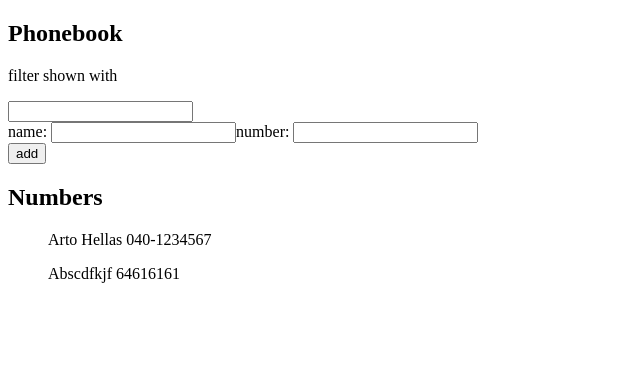
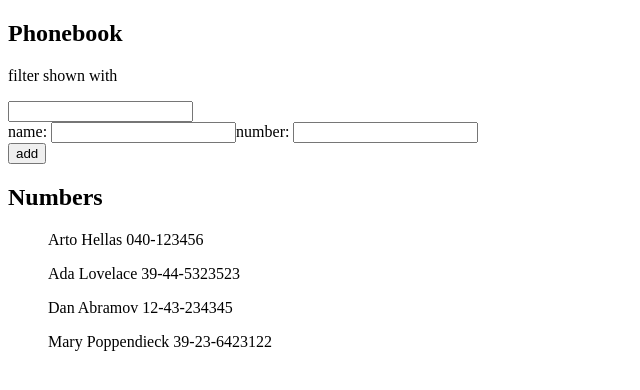
Before and after one commit to Saibot101/part2_fullstackopen, a React (Create React App) app in the folder part2/: page / in a window 1280 px wide. Shown: the top 390 px of the page, without its empty margins (0-640 px from the left). Built offline with nearby package versions, Linux system fonts and the light colour scheme; data requests are answered from the project's data file.

Commit message:
Part_2c Part1 finished

```diff
--- /dev/null
+++ b/part2/db.json
@@ -0,0 +1,24 @@
+{
+  "persons":[
+    {
+      "name": "Arto Hellas",
+      "number": "040-123456",
+      "id": 1
+    },
+    {
+      "name": "Ada Lovelace",
+      "number": "39-44-5323523",
+      "id": 2
+    },
+    {
+      "name": "Dan Abramov",
+      "number": "12-43-234345",
+      "id": 3
+    },
+    {
+      "name": "Mary Poppendieck",
+      "number": "39-23-6423122",
+      "id": 4
+    }
+  ]
+}
--- /dev/null
+++ b/part2/src/components/App.js
@@ -0,0 +1,96 @@
+import React, { useState, useEffect } from 'react'
+import axios from 'axios'
+import Note from './Note'
+
+const App = () => {
+    const [ persons, setPersons] = useState([
+    ]);
+    const [ newName, setNewName ] = useState('');
+    const [newNumber, setNewNumber] = useState('');
+    const [showPersons, setPersonsShow] = useState(true);
+    const [search, setSearch] = useState('');
+
+    useEffect(() => {
+        axios.get('http://localhost:3001/persons')
+            .then(response => {
+                setPersons(response.data)
+            })
+    }, [])
+
+    const addName = (event) => {
+        event.preventDefault();
+
+
+        for( let i = 0; i<persons.length;i++){
+            if (persons[i].name === newName || persons[i].number === newNumber){
+                window.alert(`${newName} or ${newNumber} is already in the phonebook`);
+            }
+            else{
+                const nameObject = {
+                    name: newName,
+                    number: newNumber,
+                    id: persons.length+1
+                };
+
+                setPersons(persons.concat(nameObject));
+                setNewName('')
+                setNewNumber('')
+            }
+        }
+
+
+    };
+
+    const handleNameChange = (event) => {
+        setNewName(event.target.value)
+    };
+
+    const handleNumberChange = (event) => {
+        setNewNumber(event.target.value)
+    };
+
+    const changeHandler = (event) => {
+        setSearch(event.target.value)
+
+        if(event.target.value !== ""){
+            setPersonsShow(false);
+            console.log(false)
+        } else {
+            setPersonsShow(true)
+            console.log(true)
+        }
+    }
+
+    const personsToShow = showPersons ? persons : persons.filter( person => person.name.toLowerCase().indexOf(search.toLowerCase()) > -1 );
+
+    return (
+        <div>
+            <h2>Phonebook</h2>
+            <p>filter shown with </p>
+            <input value={search} onChange={changeHandler}/>
+            <form onSubmit={addName}>
+                <div>
+                    name: <input value={newName} onChange={handleNameChange} />
+                    number: <input value={newNumber} onChange={handleNumberChange}/>
+                </div>
+                <div>
+                    <button type="submit">add</button>
+                </div>
+            </form>
+            <h2>Numbers</h2>
+            <div>
+                <ul>
+                    {personsToShow.map( person =>
+                        <p key={person.name}>{person.name}  {person.number}</p>,
+
+                    )
+                    }
+
+                </ul>
+            </div>
+
+        </div>
+    )
+};
+
+export default App
--- a/part2/src/components/Note.js
+++ b/part2/src/components/Note.js
@@ -1 +1,9 @@
-import React, { useState } from "react";
+import React from 'react'
+
+const Note = ({ note }) => {
+    return (
+        <li>{note.content}</li>
+    )
+}
+
+export default Note
--- a/part2/src/index.js
+++ b/part2/src/index.js
@@ -1,95 +1,8 @@
-import React, {useState} from 'react'
+import React from 'react'
 import ReactDOM from 'react-dom'
-
-const App = () => {
-    const [ persons, setPersons] = useState([
-        { name: 'Arto Hellas', number: '040-1234567',id: 1 },
-        { name: 'Abscdfkjf', number: '64616161',id: 2 }
-    ]);
-    const [ newName, setNewName ] = useState('');
-    const [newNumber, setNewNumber] = useState('');
-    const [showPersons, setPersonsShow] = useState(true);
-    const [search, setSearch] = useState('');
-
-
-    const addName = (event) => {
-        event.preventDefault();
-
-
-        for( let i = 0; i<persons.length;i++){
-            if (persons[i].name === newName || persons[i].number === newNumber){
-                window.alert(`${newName} or ${newNumber} is already in the phonebook`);
-            }
-            else{
-                const nameObject = {
-                    name: newName,
-                    number: newNumber,
-                    id: persons.length+1
-                };
-
-                setPersons(persons.concat(nameObject));
-                setNewName('')
-                setNewNumber('')
-            }
-        }
-
-
-    };
-
-    const handleNameChange = (event) => {
-        setNewName(event.target.value)
-    };
-
-    const handleNumberChange = (event) => {
-        setNewNumber(event.target.value)
-    };
-
-    const changeHandler = (event) => {
-        setSearch(event.target.value)
-
-        if(event.target.value !== ""){
-            setPersonsShow(false);
-            console.log(false)
-        } else {
-            setPersonsShow(true)
-            console.log(true)
-        }
-    }
-
-    const personsToShow = showPersons ? persons : persons.filter( person => person.name.toLowerCase().indexOf(search.toLowerCase()) > -1 );
-
-    return (
-        <div>
-            <h2>Phonebook</h2>
-            <p>filter shown with </p>
-            <input value={search} onChange={changeHandler}/>
-            <form onSubmit={addName}>
-                <div>
-                    name: <input value={newName} onChange={handleNameChange} />
-                    number: <input value={newNumber} onChange={handleNumberChange}/>
-                </div>
-                <div>
-                    <button type="submit">add</button>
-                </div>
-            </form>
-            <h2>Numbers</h2>
-            <div>
-                <ul>
-                    {personsToShow.map( person =>
-                        <p key={person.name}>{person.name}  {person.number}</p>,
-
-                    )
-                        }
-
-                </ul>
-            </div>
-
-        </div>
-    )
-};
-
+import App from './components/App'
 
 ReactDOM.render(
-    React.createElement(App, null),
+    <App />,
     document.getElementById('root')
-);
+)
```
Also changed, not shown: part2/package.json (+6 -1 lines), part2/src/components/Course.js (deleted, +0 -28 lines), 1 other file (tests, documents, lock files or other folders).
